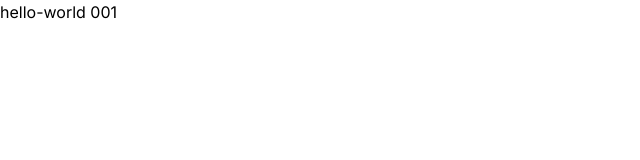
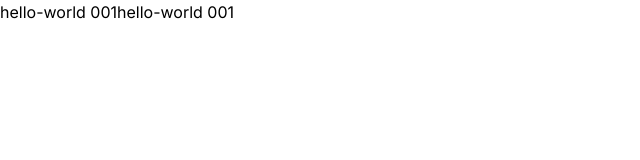
Before and after one commit to lfab-co/react-100, a Next.js app: page /adachi in a window 1280 px wide. Shown: the top 160 px of the page, without its empty margins (0-640 px from the left). Built offline with nearby package versions, Linux system fonts and the light colour scheme.

Commit message:
fix: conflict by merge main

```diff
--- a/app/adachi/page.tsx
+++ b/app/adachi/page.tsx
@@ -4,6 +4,7 @@ export default function Adachi() {
   return (
     <div>
       <Link href="/adachi/hello-world">hello-world 001</Link>
+      <Link href="/adachi/counter">hello-world 001</Link>
     </div>
   )
 }
```
Also changed, not shown: app/adachi/counter/page.tsx (renamed from app/counter/page.tsx).
